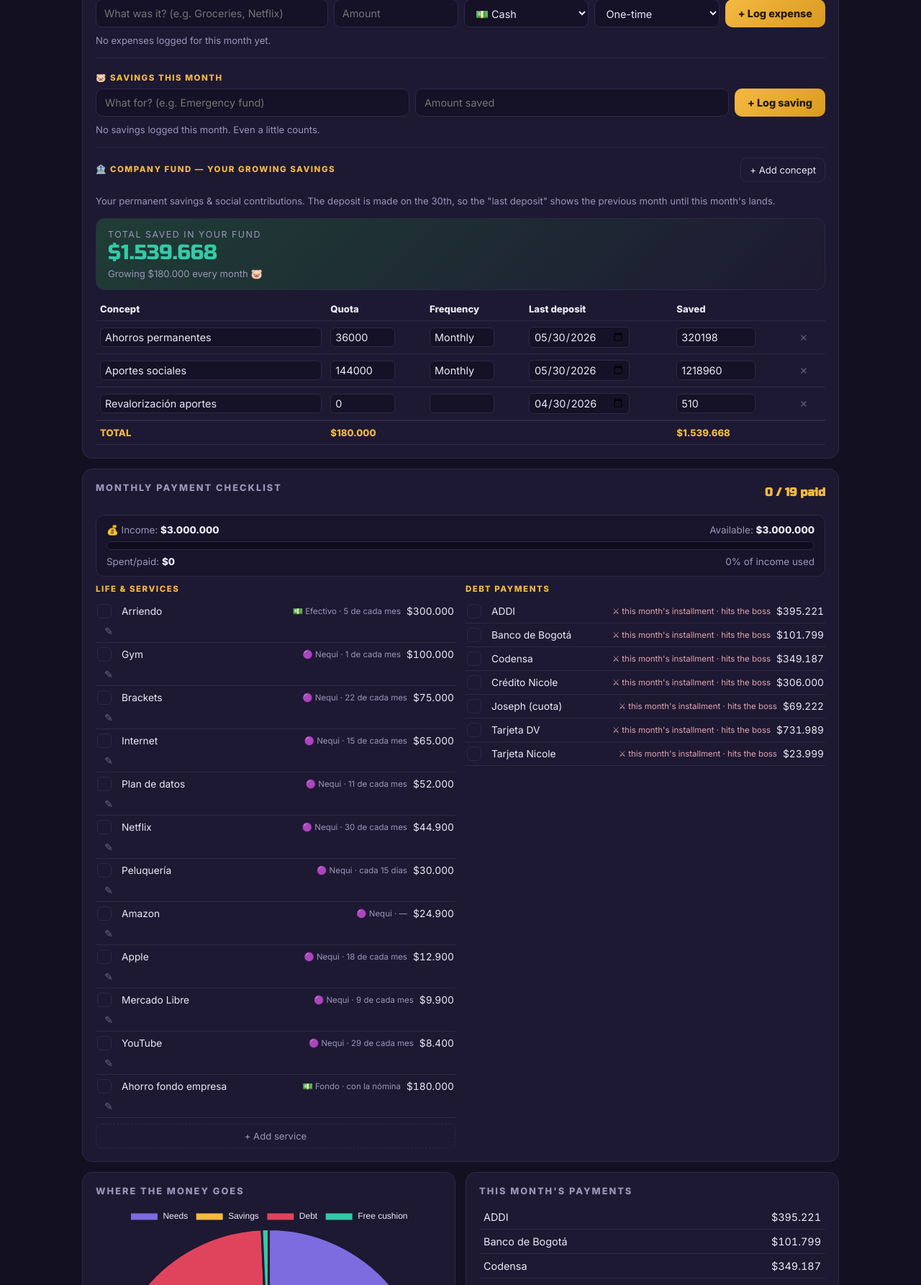
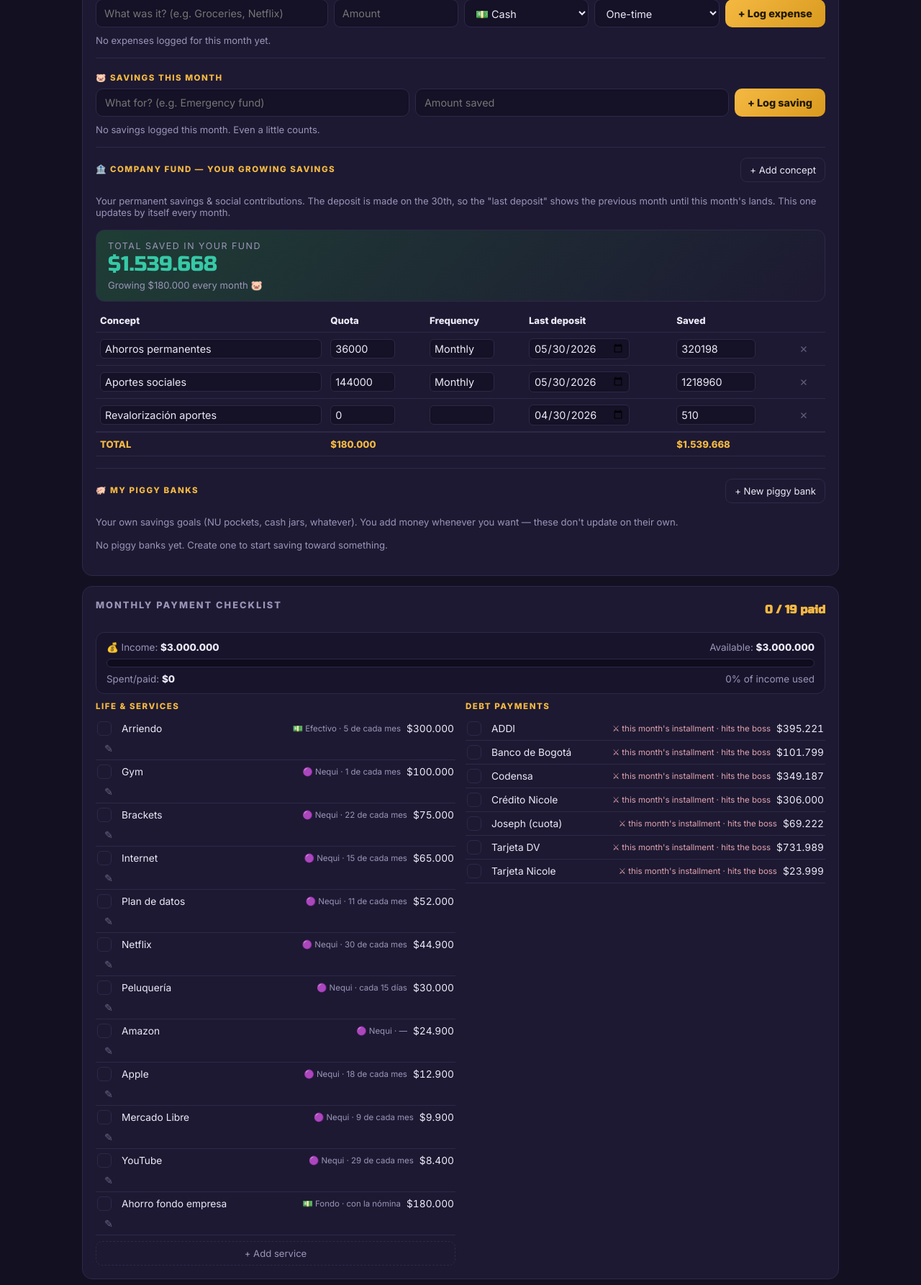
Before and after one commit to kacp10/kevin-lifeos, a Flask app: page / in a window 1280 px wide. Shown: the part 542-2327 px from the top of the page at 72% size. Run offline with Flask 3, Linux system fonts and the light colour scheme; data comes from the database, SQL or seed files in the repository; data that the repository does not hold is empty; some libraries are stand-ins or nearby versions.

Commit message:
Add files via upload

```diff
--- a/templates/index.html
+++ b/templates/index.html
@@ -74,8 +74,16 @@
         <h3 class="mini-title">🏦 Company fund — your growing savings</h3>
         <button class="btn-ghost" id="addFundBtn">+ Add concept</button>
       </div>
-      <p class="hint">Your permanent savings & social contributions. The deposit is made on the 30th, so the "last deposit" shows the previous month until this month's lands.</p>
+      <p class="hint">Your permanent savings & social contributions. The deposit is made on the 30th, so the "last deposit" shows the previous month until this month's lands. This one updates by itself every month.</p>
       <div id="fundTable"></div>
+    </div>
+    <div class="piggy-box">
+      <div class="row-between">
+        <h3 class="mini-title">🐖 My piggy banks</h3>
+        <button class="btn-ghost" id="addPiggyBtn">+ New piggy bank</button>
+      </div>
+      <p class="hint">Your own savings goals (NU pockets, cash jars, whatever). You add money whenever you want — these don't update on their own.</p>
+      <div id="piggyList"></div>
     </div>
   </div>
 
```
